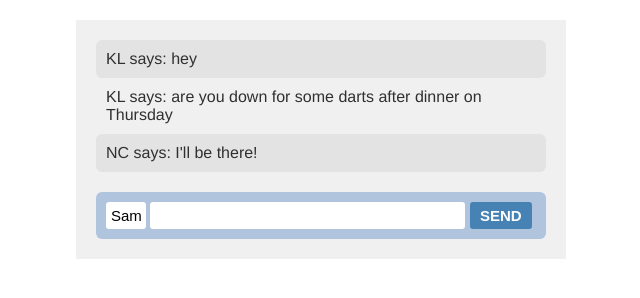
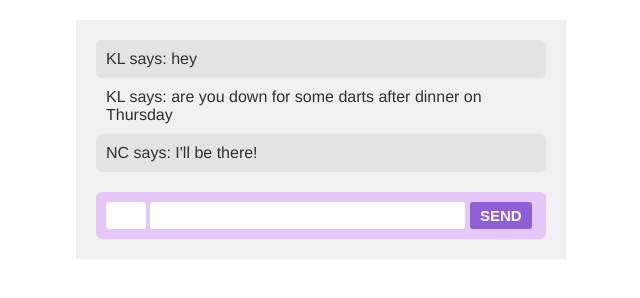
Before and after one commit to nicolehli/jsWebChatApp, a website: page client/index.html in a window 1280 px wide. Both pictures are taken after typing "Sample", "Sample" into the empty fields and a click on the button "SEND". Shown: the whole page, without its empty margins (319-959 px from the left). Drawn offline with nearby package versions, Linux system fonts and the light colour scheme; no server answers.

```diff
--- a/client/app.js
+++ b/client/app.js
@@ -9,6 +9,7 @@
   var text = $('#initials').val() + ' says: ' + $('#message').val();
   socket.emit('message', text);  // emit (send) text message to server
   $('#message').val('');  // clear input for next message
+  $('#initials').val('');
   return false;
 });
 
--- a/client/style.css
+++ b/client/style.css
@@ -29,14 +29,14 @@
 }
 
 form {
-  background-color: lightsteelblue;
+  background-color: #e5c7fa;
   border-radius: 6px;
   margin: 0;
   padding: 10px;
 }
 
 button {
-  background-color: SteelBlue;
+  background-color: #8f5fd5;
   border: none;
   border-radius: 3px;
   color: white;
```
Also changed, not shown: server.js (+4 -4 lines), user1.png (added), user2.png (added), user3.png (added).
